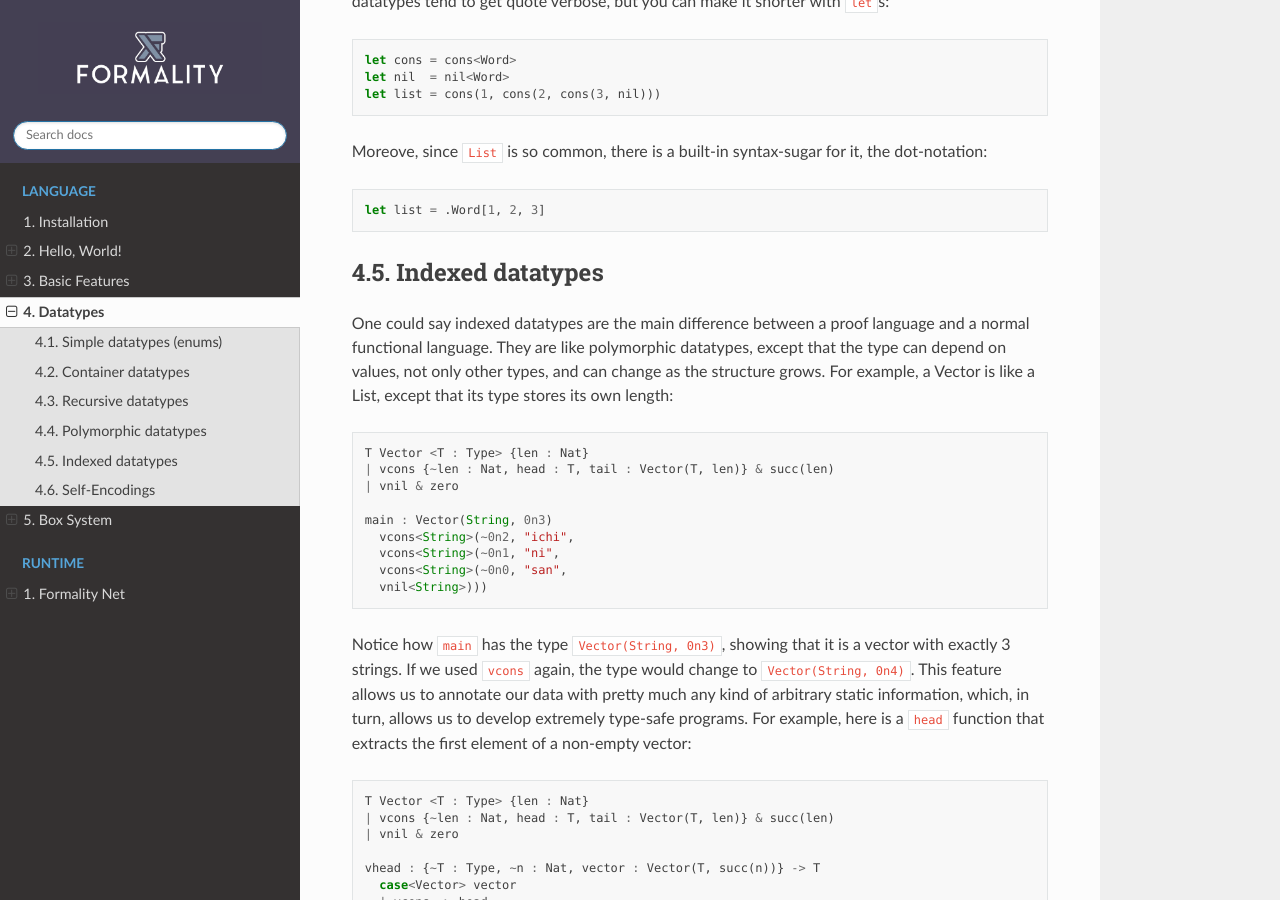
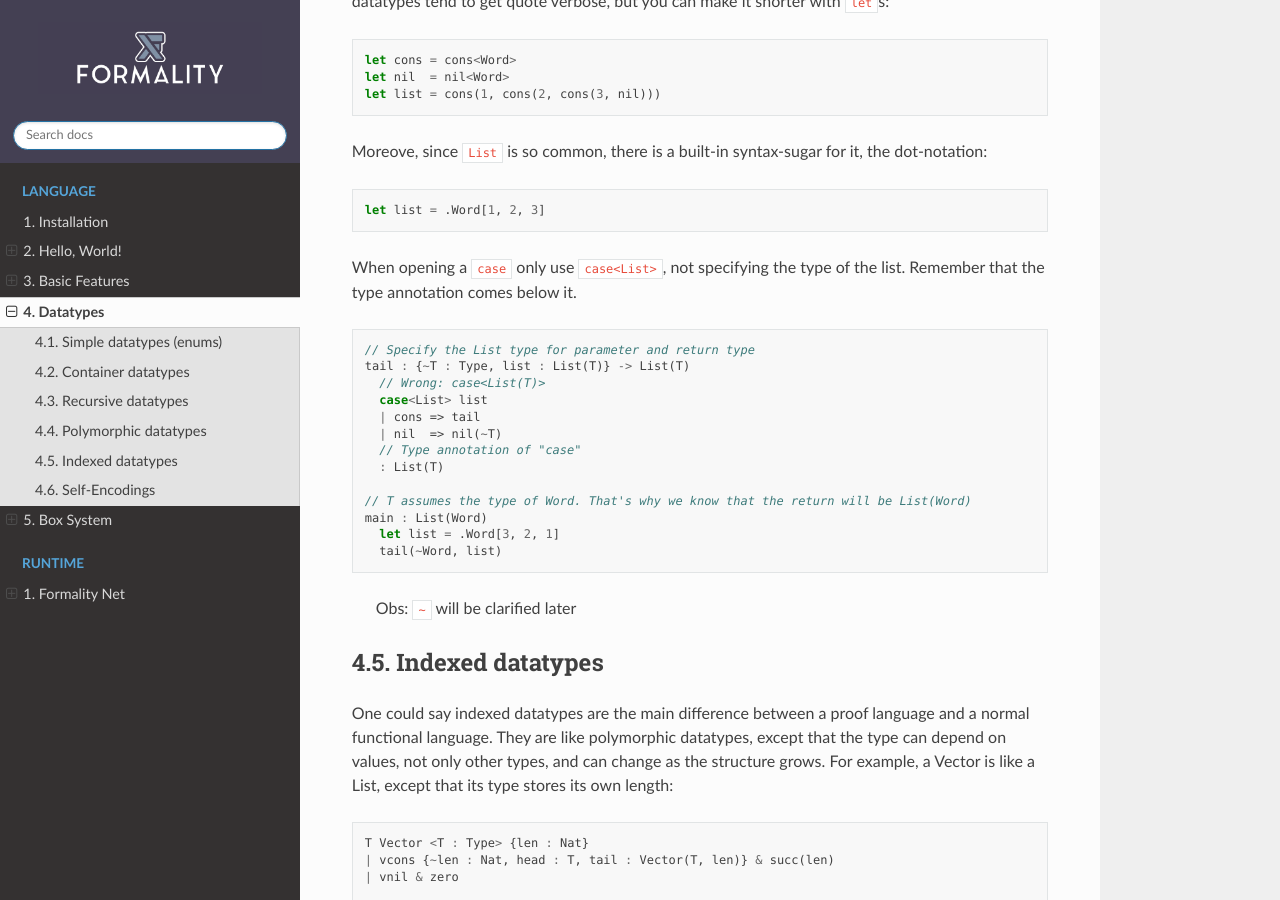
Before and after one commit to Soonad/docs.formality-lang.org, a Sphinx documentation site: the page built from docs/source/language/Datatypes.md, in a window 1280 px wide and 900 px high, scrolled down 2910 px. Built offline with Sphinx 7.4.7 and the Read the Docs theme 2.0.0, drawn with Linux system fonts in a browser that asks for light colours; pages that are not in the unit, such as notebooks, are missing from menus.

Commit message:
Small text changes, add example for 'case'

````diff
--- a/docs/source/language/Datatypes.md
+++ b/docs/source/language/Datatypes.md
@@ -141,6 +141,25 @@ Moreove, since `List` is so common, there is a built-in syntax-sugar for it, the
 let list = .Word[1, 2, 3]
 ```
 
+When opening a `case` only use `case<List>`, not specifying the type of the list. Remember that the type annotation comes below it.
+
+```javascript
+// Specify the List type for parameter and return type
+tail : {~T : Type, list : List(T)} -> List(T)
+  // Wrong: case<List(T)>
+  case<List> list
+  | cons => tail
+  | nil  => nil(~T)
+  // Type annotation of "case"
+  : List(T)
+
+// T assumes the type of Word. That's why we know that the return will be List(Word)
+main : List(Word)
+  let list = .Word[3, 2, 1]
+  tail(~Word, list)
+```
+> Obs: `~` will be clarified later
+
 ### Indexed datatypes
 
 One could say indexed datatypes are the main difference between a proof language and a normal functional language. They are like polymorphic datatypes, except that the type can depend on values, not only other types, and can change as the structure grows. For example, a Vector is like a List, except that its type stores its own length:
````
Also changed, not shown: docs/source/language/Box-System.md (+3 -3 lines).
